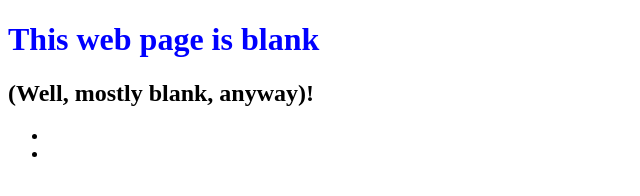
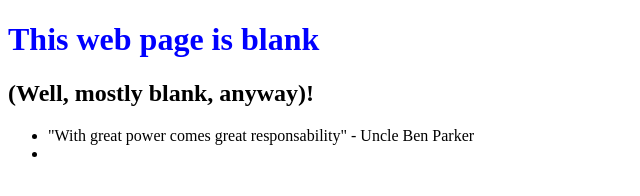
Before and after one commit to cnetmobile/0_main_openSAP_repo, a plain HTML site: page index.html in a window 1280 px wide. Shown: the whole page, without its empty margins (0-640 px from the left). Drawn offline with Linux system fonts and the light colour scheme.

Commit message:
Added quote from Uncle Ben Parker

```diff
--- a/index.html
+++ b/index.html
@@ -8,7 +8,7 @@
 		<h1 style = "color: Blue">This web page is blank</h1>
 		<h2 style = "color: Purpl">(Well, mostly blank, anyway)!</h2>
 		<ul>
-			<li></li>
+			<li>"With great power comes great responsability" - Uncle Ben Parker</li>
 			<li></li>
 		</ul>
 	</body>
```
